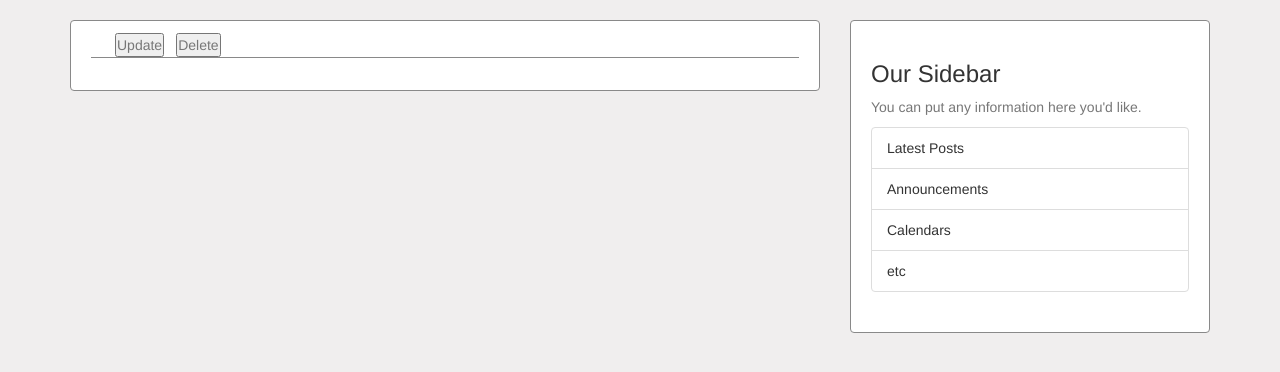
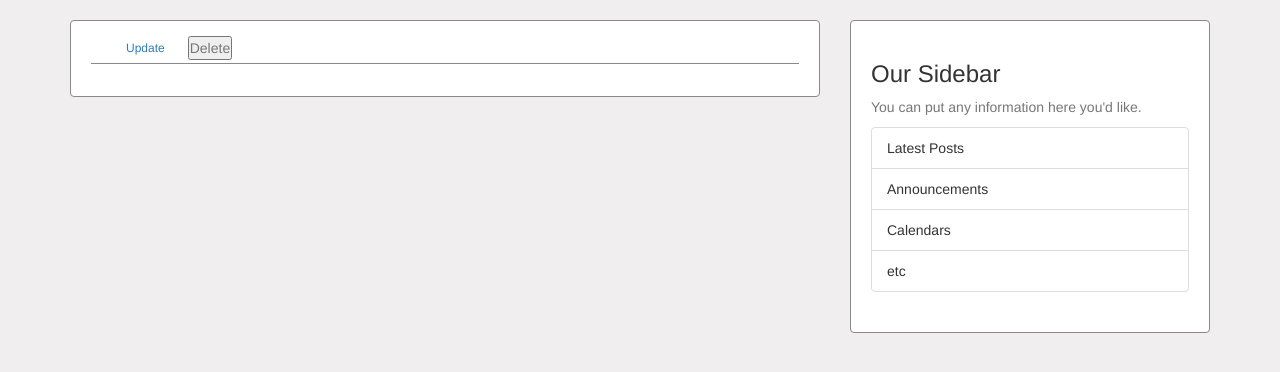
Before and after one commit to yorozc/yorozc-blog, a Flask app: page /post/1 in a window 1280 px wide. Shown: the part 76-448 px from the top of the page. Run offline with Flask 3, Linux system fonts and the light colour scheme; data that the repository does not hold is empty; some libraries are stand-ins or nearby versions.

Commit message:
changed some links to make it

```diff
--- a/website/posts/routes.py
+++ b/website/posts/routes.py
@@ -51,7 +51,6 @@ def delete_post(post_id):
 def update_post(post_id):
     coll = get_blog_collection()
     if request.method == "POST":
-
         # update data
         upd_title = request.form["title"]
         upd_content = request.form["content"]
@@ -67,7 +66,6 @@ def update_post(post_id):
         return redirect(url_for("main.index"))
 
     elif request.method == "GET":
-
         post = coll.find_one({"blog_id": post_id}) #returns dict
         title = post.get("title")
         content = post.get("content")
--- a/website/templates/post.html
+++ b/website/templates/post.html
@@ -8,10 +8,8 @@
     <div class="blog-meta-data text-muted">
         <p class="author"> {{ post.author }}</p>
         <p class="date_posted"> {{ post.date_posted }}</p>
-        <form action="{{ url_for('posts.update_post', post_id=post.blog_id) }}" method="POST">
-            <button type="submit" class="update-btn">Update</button>
-        </form>
-        <form action="{{ url_for('posts.delete_post', post_id=post.post_id) }}" method="POST">
+        <a class="btn btn-secondary btn-sm m-1" href="{{ url_for('posts.update_post', post_id=post.blog_id) }}">Update</a>
+        <form action="{{ url_for('posts.delete_post', post_id=post.blog_id) }}" method="POST">
             <button type="submit" class="del-btn">Delete</button>
         </form>
     </div>
```
